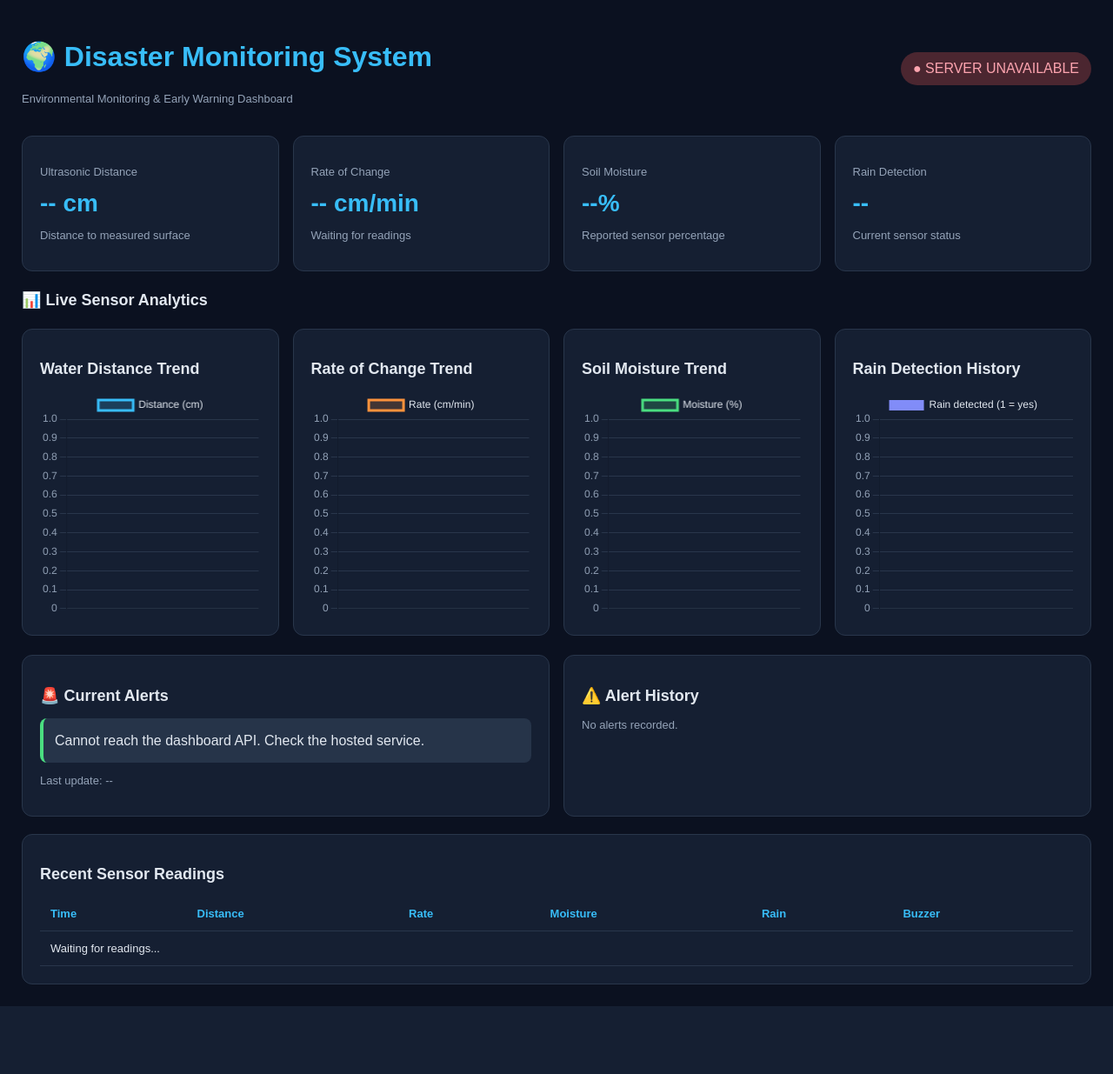
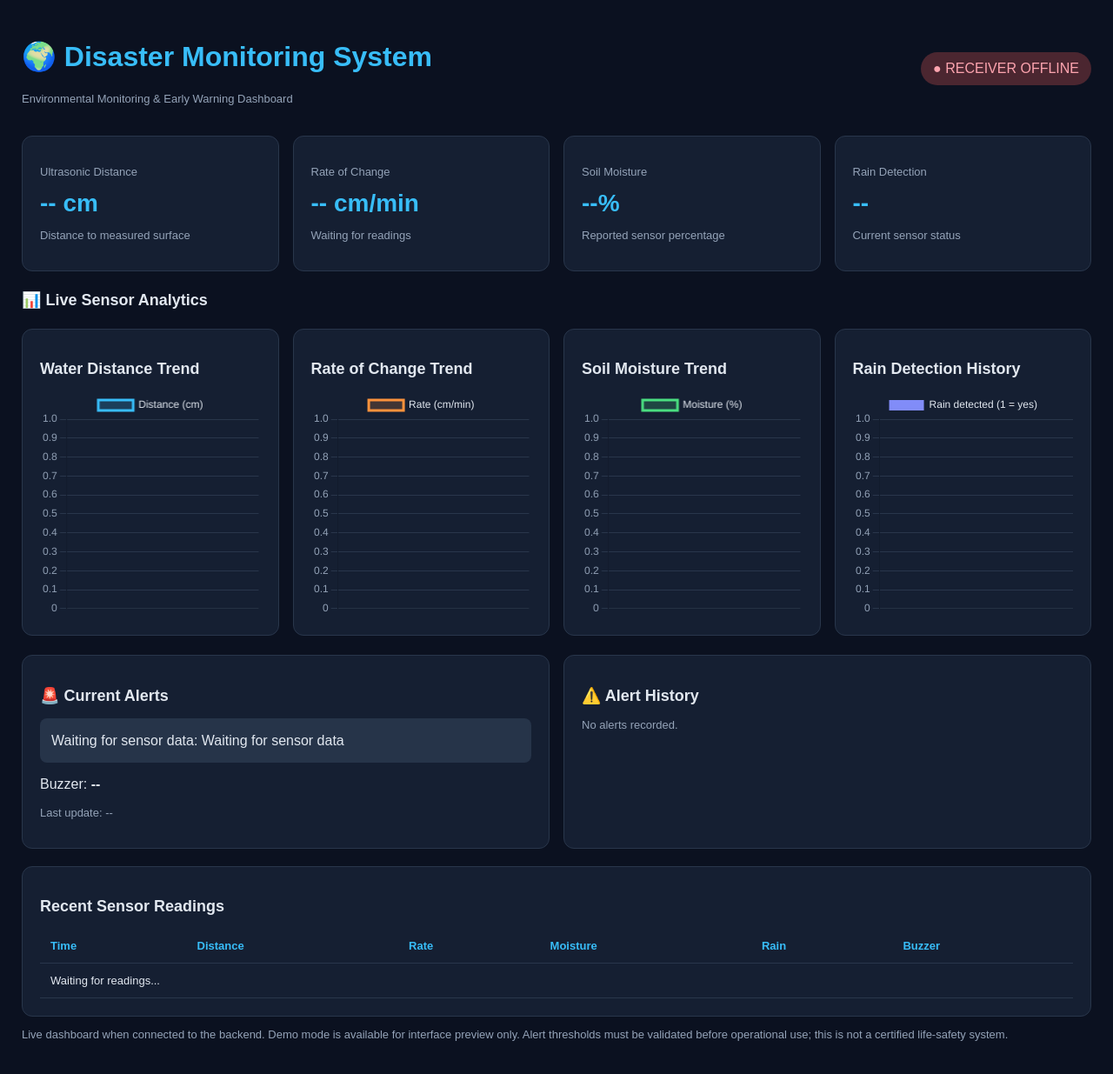
Before and after one commit to khushal-iitjammu/energy-hackathon, a Flask app: page / in a window 1280 px wide. Shown: the whole page at 87% size. Before the commit the page ends 1157 px from the top, so only its background shows below. Run offline with Flask 3, Linux system fonts and the light colour scheme; data that the repository does not hold is empty.

Commit message:
Update index.html

```diff
--- a/templates/index.html
+++ b/templates/index.html
@@ -58,6 +58,7 @@ button.secondary{background:#334155}
   <div class="panel">
     <h2>🚨 Current Alerts</h2>
     <div id="alert" class="normal">Waiting for sensor data...</div>
+    <p>Buzzer: <strong id="buzzer">--</strong></p>
     <p class="muted">Last update: <span id="updated">--</span></p>
   </div>
   <div class="panel">
@@ -75,6 +76,8 @@ button.secondary{background:#334155}
     </table>
   </div>
 </div>
+
+<p class="muted">Live dashboard when connected to the backend. Demo mode is available for interface preview only. Alert thresholds must be validated before operational use; this is not a certified life-safety system.</p>
 
 <script>
 const MAX=20;
```
